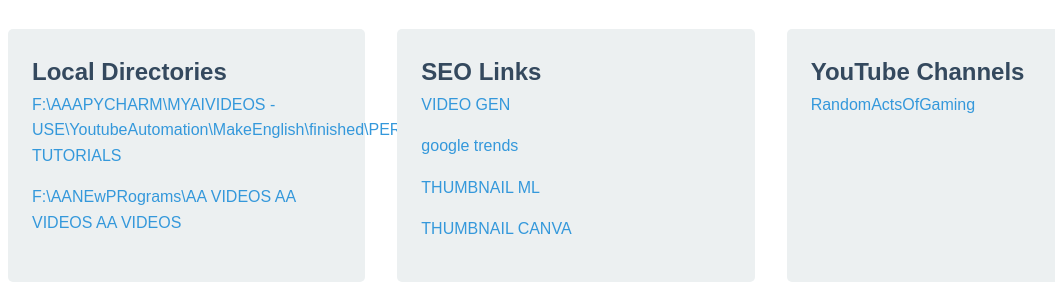
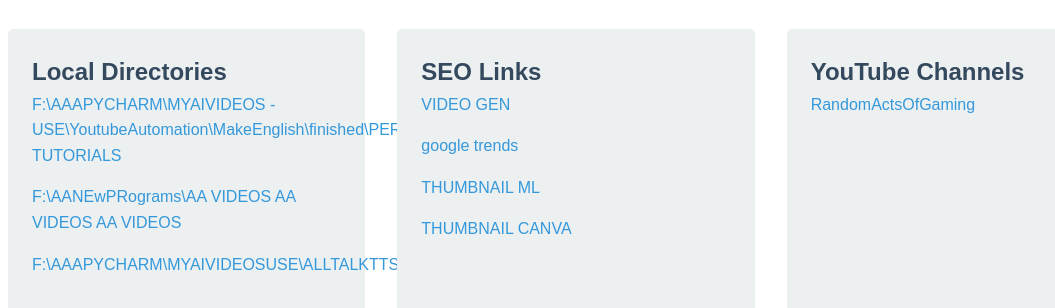
Before and after one commit to ExecutedPoorly/WebsiteTest, a plain HTML site: page index.html in a window 1280 px wide. Shown: the part 86-394 px from the top of the page, without its empty margins (64-1119 px from the left). Drawn offline with Linux system fonts and the light colour scheme.

Commit message:
Update index.html

```diff
--- a/index.html
+++ b/index.html
@@ -15,6 +15,7 @@
                 <ul>
                     <li><a href="F:\AAAPYCHARM\MYAIVIDEOS - USE\YoutubeAutomation\MakeEnglish\finished\PERSON TUTORIALS">F:\AAAPYCHARM\MYAIVIDEOS - USE\YoutubeAutomation\MakeEnglish\finished\PERSON TUTORIALS</a></li>
                     <li><a href="F:\AANEwPRograms\AA VIDEOS AA VIDEOS AA VIDEOS">F:\AANEwPRograms\AA VIDEOS AA VIDEOS AA VIDEOS</a></li>
+                      <li><a href="F:\AAAPYCHARM\MYAIVIDEOSUSE\ALLTALKTTS\alltalk_tts">F:\AAAPYCHARM\MYAIVIDEOSUSE\ALLTALKTTS\alltalk_tts</a></li>
                     <!-- <li><a href="#">IMAGE MODEL</a></li> -->
                 </ul>
             </div>
```
